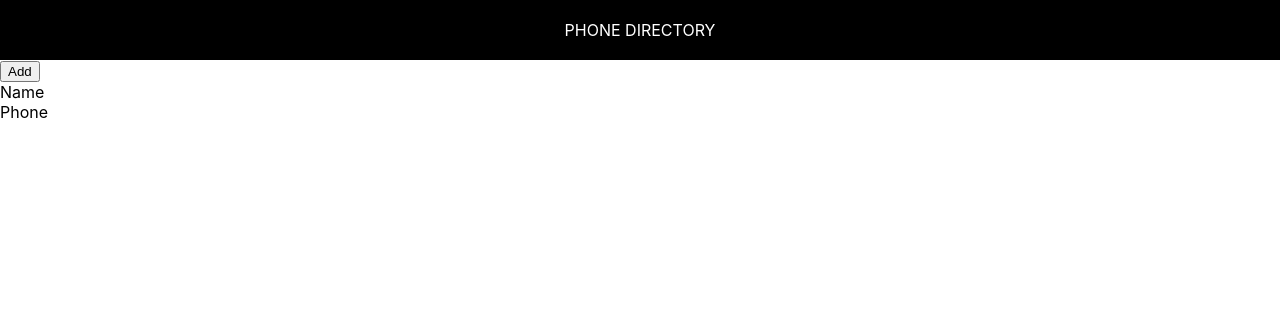
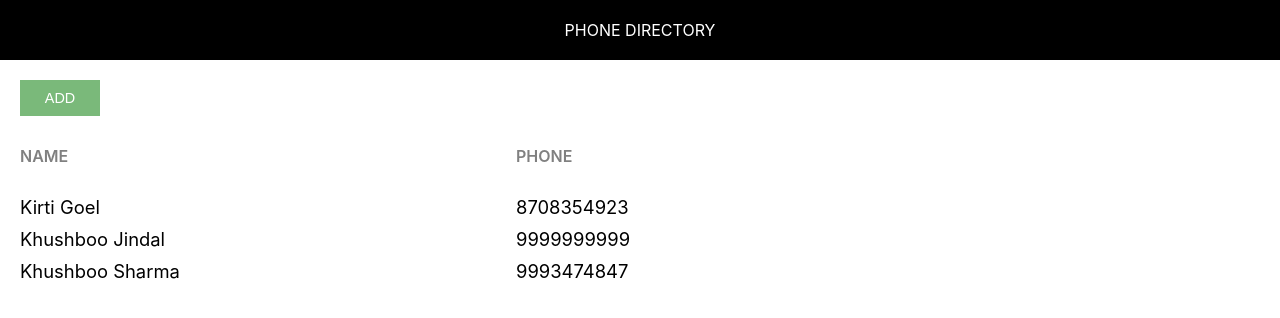
Before and after one commit to KIRTI1068/phone-directory, a React (Create React App) app: page / in a window 1280 px wide. Shown: the top 318 px of the page. Built offline with nearby package versions, Linux system fonts and the light colour scheme.

Commit message:
Rendered Subscribers Dynamically

```diff
--- a/src/App.js
+++ b/src/App.js
@@ -1,16 +1,47 @@
 import React, { Component } from 'react';
 import Header from './Header.js';
+import './App.css';
 
 class App extends Component {
+
   render() {
+
+    let subscribers = [
+      {
+        id: 1,
+        name: "Kirti Goel",
+        phone: "8708354923"
+      },
+      {
+        id: 2,
+        name: "Khushboo Jindal",
+        phone: "9999999999"
+      },
+      {
+        id: 3,
+        name: "Khushboo Sharma",
+        phone: "9993474847"
+      }
+    ];
+
     return (
       <div>
+        <Header />
+        <div className="component-body-container">
+          <button className="custom-btn add-btn">Add</button>
+          <div className="grid-container heading-container">
+            <span className="grid-item name-heading">Name</span>
+            <span className="grid-item phone-heading">Phone</span>
+          </div>
 
-        <Header/>
-        <button>Add</button>
-        <div>
-          <span>Name</span><br />
-          <span>Phone</span>
+          {
+            subscribers.map(sub => {
+              return <div key={sub.id} className="grid-container">
+                <span className="grid-item">{sub.name}</span>
+                <span className="grid-item">{sub.phone}</span>
+              </div>
+            })
+          }
         </div>
       </div>
     );
```
